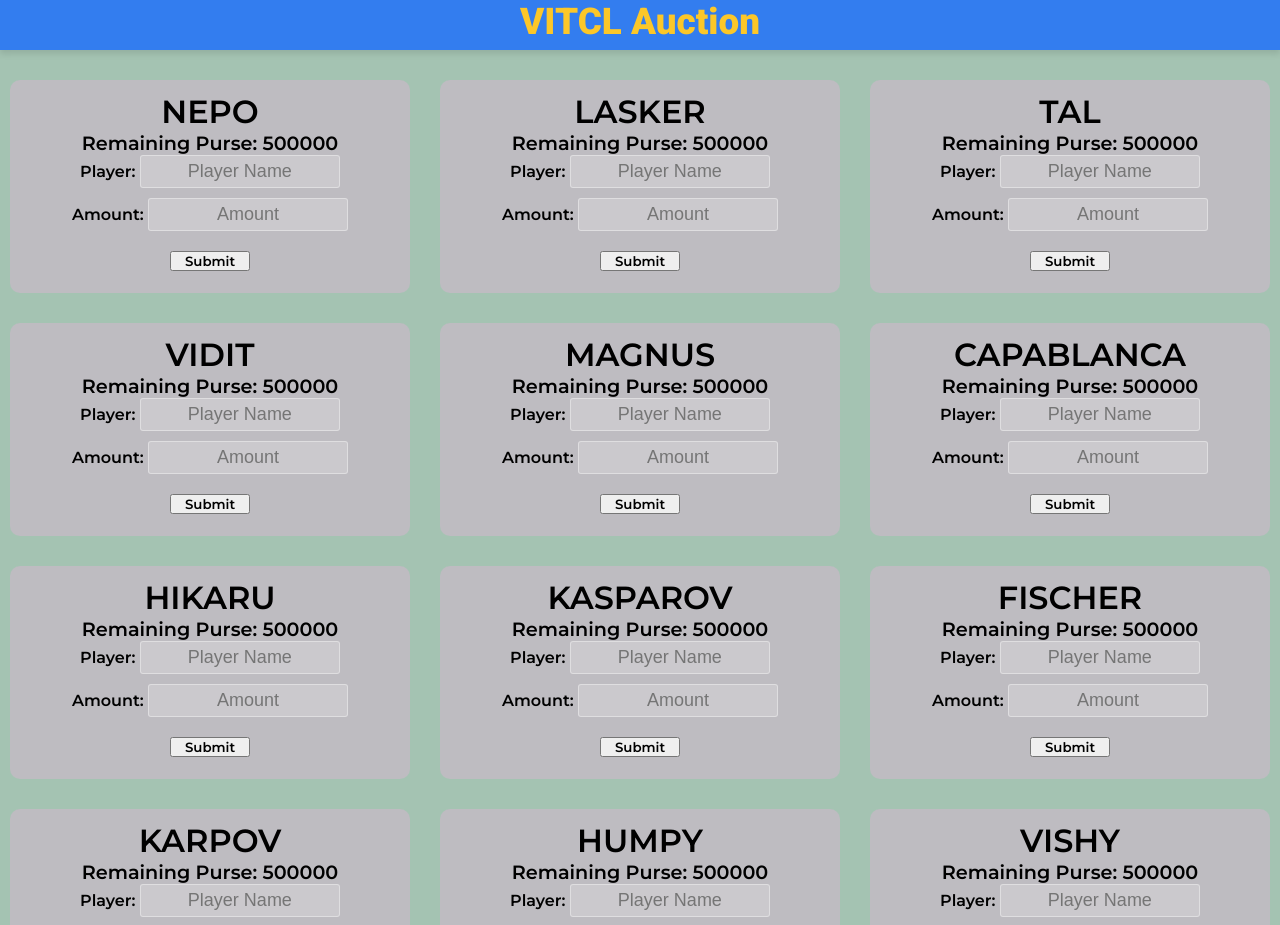
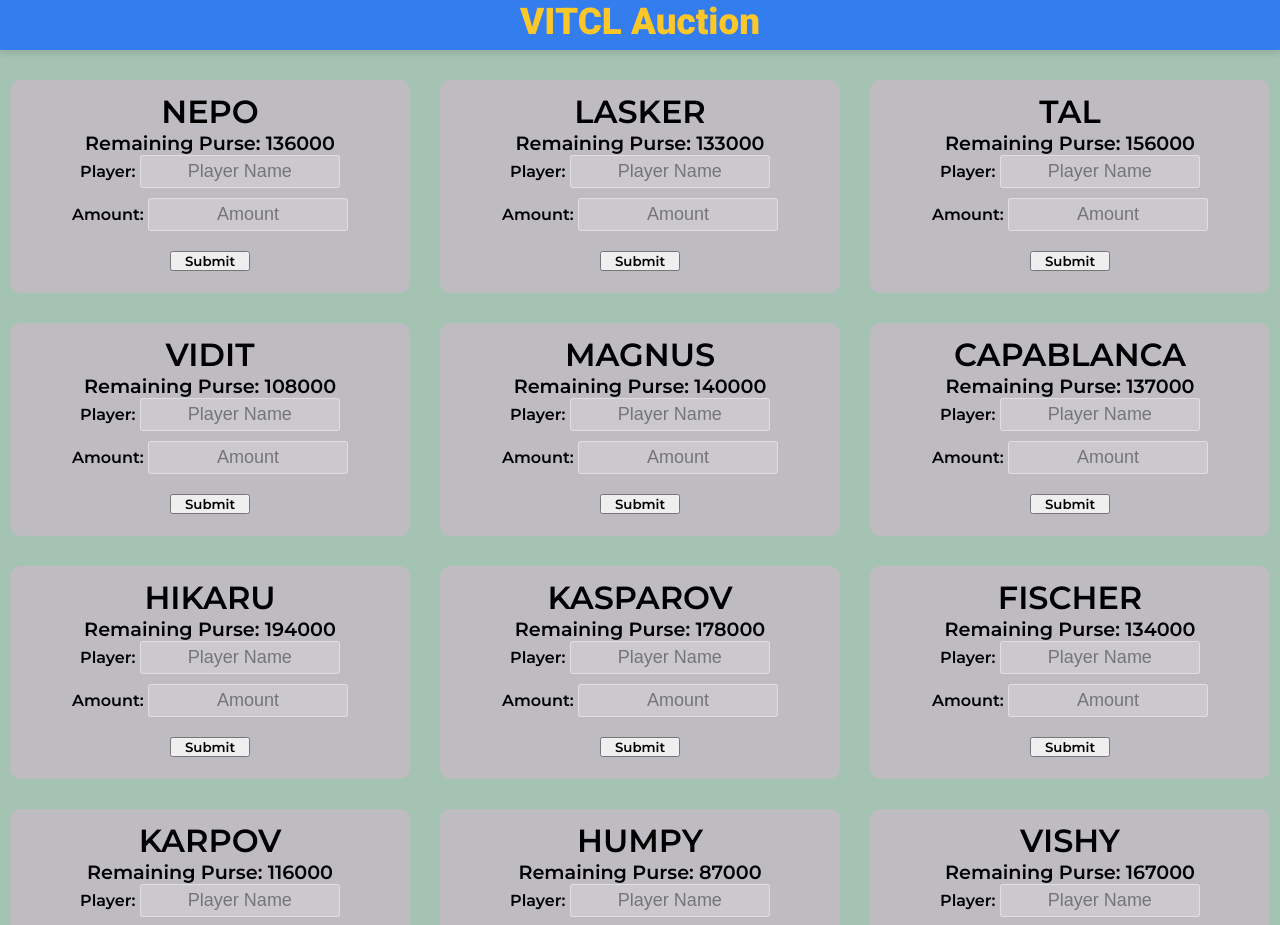
Before and after one commit to nihal-309/VITCL_auction1, a React (Create React App) app: page / in a window 1280 px wide. Shown: the top 925 px of the page. Built offline with nearby package versions, Linux system fonts and the light colour scheme.

Commit message:
Updated purses after day1

```diff
--- a/src/App.js
+++ b/src/App.js
@@ -12,18 +12,18 @@ function App() {
     <div className="App">
       <Header />
       <div className="grid-container">
-        <Card key="1" name="NEPO" purse="500000"/>
-        <Card key="2" name="LASKER" purse="500000"/>
-        <Card key="3" name="TAL" purse="500000"/>
-        <Card key="5" name="VIDIT" purse="500000"/>
-        <Card key="5" name="MAGNUS" purse="500000"/>
-        <Card key="6" name="CAPABLANCA" purse="500000"/>
-        <Card key="7" name="HIKARU" purse="500000"/>
-        <Card key="8" name="KASPAROV" purse="500000"/>
-        <Card key="9" name="FISCHER" purse="500000"/>
-        <Card key="10" name="KARPOV" purse="500000"/>
-        <Card key="11" name="HUMPY" purse="500000"/>
-        <Card key="12" name="VISHY" purse="500000"/>
+        <Card key="1" name="NEPO" purse="136000"/>
+        <Card key="2" name="LASKER" purse="133000"/>
+        <Card key="3" name="TAL" purse="156000"/>
+        <Card key="5" name="VIDIT" purse="108000"/>
+        <Card key="5" name="MAGNUS" purse="140000"/>
+        <Card key="6" name="CAPABLANCA" purse="137000"/>
+        <Card key="7" name="HIKARU" purse="194000"/>
+        <Card key="8" name="KASPAROV" purse="178000"/>
+        <Card key="9" name="FISCHER" purse="134000"/>
+        <Card key="10" name="KARPOV" purse="116000"/>
+        <Card key="11" name="HUMPY" purse="87000"/>
+        <Card key="12" name="VISHY" purse="167000"/>
       </div>
       <footer>By Nihal J</footer>
     </div>
```
